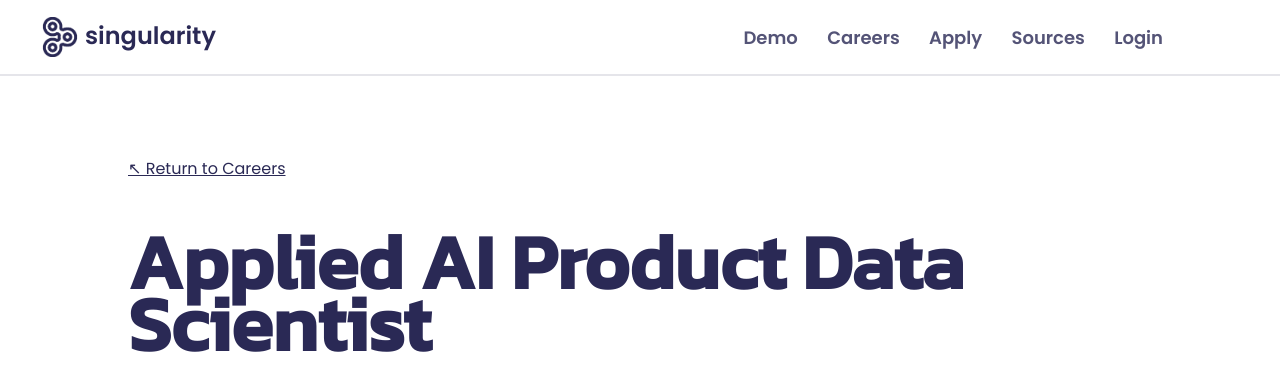
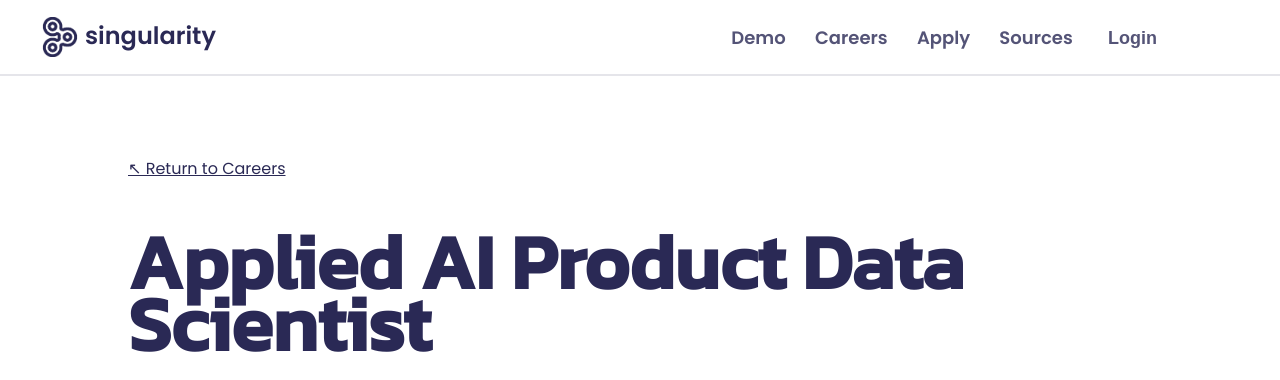
Before and after one commit to shiloholotu/fbla2024, a Flask app: page /data in a window 1280 px wide. Shown: the top 380 px of the page. Run offline with Flask 3, Linux system fonts and the light colour scheme.

Commit message:
Refactor login functionality and update navbar styling

```diff
--- a/app.py
+++ b/app.py
@@ -51,9 +51,6 @@ def positions():
 def sources():
     return render_template("sources.html")
 
-@app.route("/login")
-def login():
-    return render_template("login.html")
 
 @app.route("/submit/<inp>/<rnd>")
 def submit(inp,rnd):
--- a/static/styles/main.css
+++ b/static/styles/main.css
@@ -210,7 +210,7 @@ p .purpText{
     margin-right: 100px;
 }
 
-#navbar div a, #burgerMenu a{
+#navbar .nav-link, #burgerMenu a{
     text-decoration: none;
     color:var(--font-color);
     font-size: 18px;
@@ -222,7 +222,7 @@ p .purpText{
     display: inline-block;
 }
 
-#navbar div a:hover{
+#navbar .nav-link:hover{
     transform:translate(0,-2px);
     opacity: 1;
 }
--- a/templates/login.html
+++ b/templates/login.html
@@ -1,11 +1,28 @@
-<!DOCTYPE html>
-<html>
-<head>
-    <title>Login Page</title>
+<!-- login.html -->
+<div id="loginForm" class="overlay" style="display: none;">
+    <div class="container">
+        <label for="uname"><b>Username</b></label>
+        <input type="text" placeholder="Enter Username" name="uname" required>
+
+        <label for="psw"><b>Password</b></label>
+        <input type="password" placeholder="Enter Password" name="psw" required>
+
+        <button type="submit">Login</button>
+        <button type="button" onclick="hideLoginForm()">Close</button>
+    </div>
+</div>
+
+<script>
+    function showLoginForm() {
+        document.getElementById('loginForm').style.display = 'flex';
+    }
+
+    function hideLoginForm() {
+        document.getElementById('loginForm').style.display = 'none';
+    }
+</script>
+
 <style>
-        body {
-            font-family: Arial, Helvetica, sans-serif;
-        }
     .overlay {
         position: fixed;
         top: 0;
@@ -20,31 +37,8 @@
     .container {
         width: 300px;
         padding: 16px;
-            background-color: white;
+        background-color: rgba(255, 255, 255, 0.7); /* semi-transparent white */
         border: 1px solid black;
         border-radius: 4px;
     }
-        input[type=text], input[type=password] {
-            width: 100%;
-            padding: 15px;
-            margin: 5px 0 22px 0;
-            display: inline-block;
-            border: none;
-            background: #f1f1f1;
-        }
     </style>
-</head>
-<body>
-    <div class="overlay">
-        <div class="container">
-            <label for="uname"><b>Username</b></label>
-            <input type="text" placeholder="Enter Username" name="uname" required>
-
-            <label for="psw"><b>Password</b></label>
-            <input type="password" placeholder="Enter Password" name="psw" required>
-
-            <button type="submit">Login</button>
-        </div>
-    </div>
-</body>
-</html>
--- a/templates/navbar.html
+++ b/templates/navbar.html
@@ -2,14 +2,21 @@
 <div id="navbar">
     <a class="logo" href="/"><img src="static/assets/logo.png">singularity</a>
     <div class="navigation">
-        <a href="/demo">Demo</a>
-        <a href="/careers">Careers</a>
-        <a href="/application">Apply</a>
-        <a href="/sources">Sources</a>
-        <a href="/login">Login</a>
+        <a class="nav-link" href="/demo">Demo</a>
+        <a class="nav-link" href="/careers">Careers</a>
+        <a class="nav-link" href="/application">Apply</a>
+        <a class="nav-link" href="/sources">Sources</a>
+        <button class="nav-link" onclick="showLoginForm()">Login</button>
     </div>
 </div>
 
+<style>
+    div button {
+        text-decoration: none;
+        background: none;
+        border: none;
+    }
+</style>
 
 <!-- MOBILE NAVBAR -->
 <div id="mobileNavbar">
@@ -19,9 +26,12 @@
 </div>
 
 <div id="burgerMenu">
-    <a href="/demo">Demo</a>
-    <a href="/careers">Careers</a>
-    <a href="/application">Apply</a>
+    <a class="nav-link" href="/demo">Demo</a>
+    <a class="nav-link" href="/careers">Careers</a>
+    <a class="nav-link" href="/application">Apply</a>
+    <a class="nav-link" href="/sources">Sources</a>
     <a href="/sources">Sources</a>
-    <a href="/login">Login</a>
+    <button class="nav-link" onclick="showLoginForm()">Login</button>
 </div>
+
+{% include 'login.html' %}
```
Lines whose indentation alone changed are shown as unchanged.
